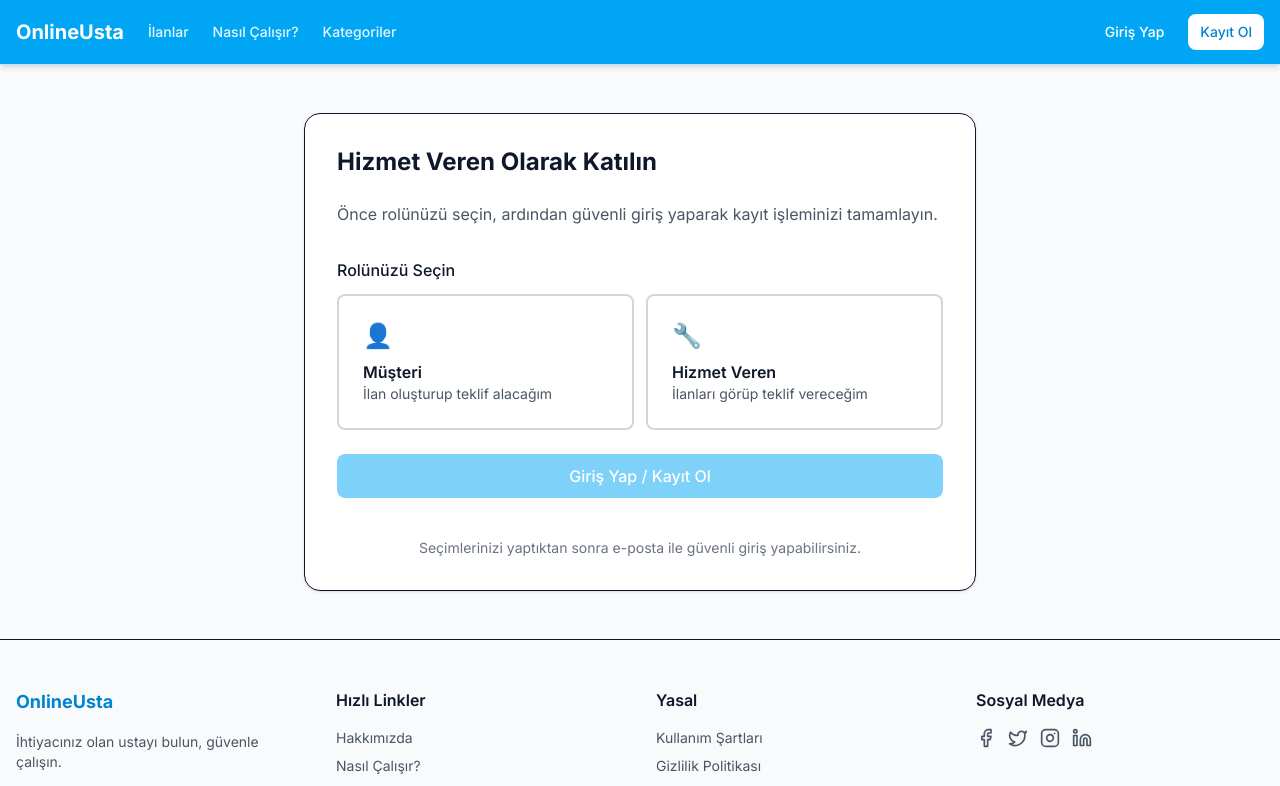
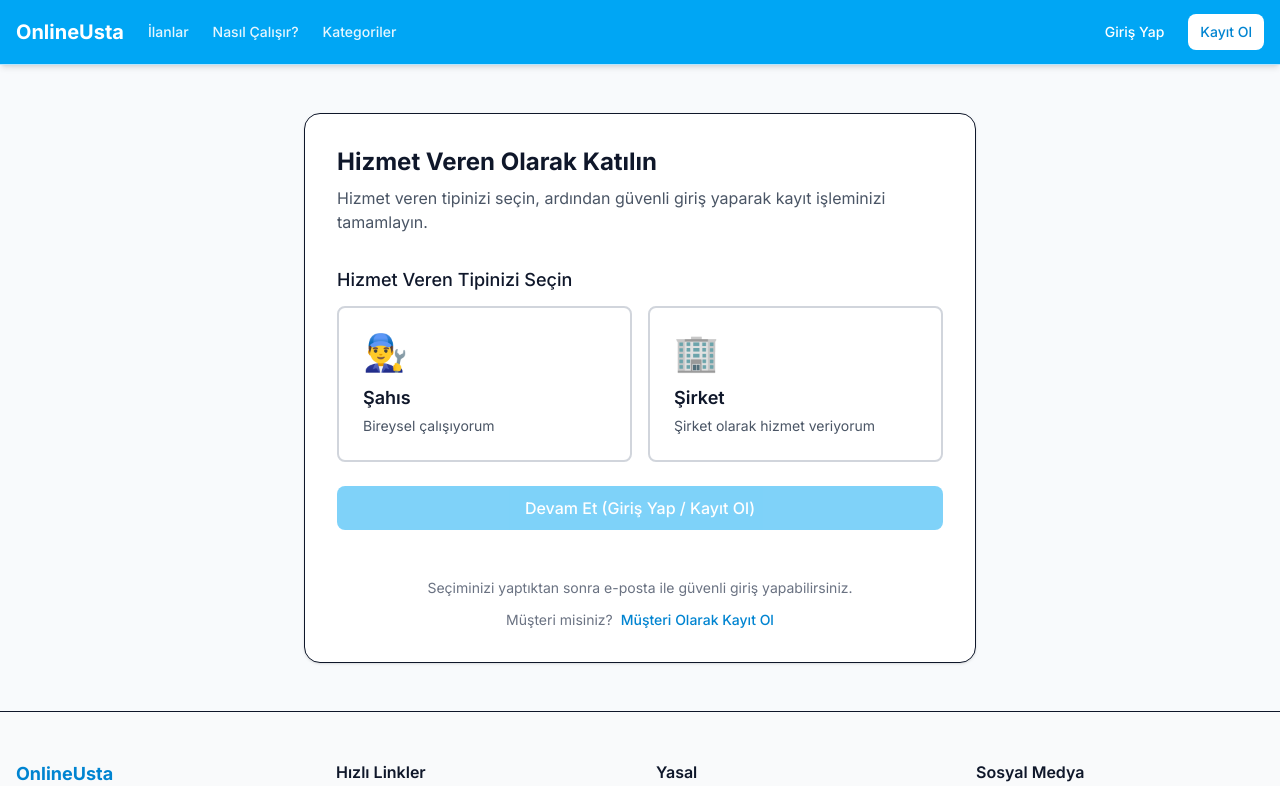
Before and after one commit to ResulKorkmaz/onlineustacomtr, a Next.js app: page /onboarding in a window 1280 px wide. Shown: the top 786 px of the page. Built offline with nearby package versions, Linux system fonts and the light colour scheme; no server answers.

Commit message:
feat: Onboarding sadece hizmet veren tipi seçimi için güncellendi

```diff
--- a/src/app/onboarding/page.tsx
+++ b/src/app/onboarding/page.tsx
@@ -9,7 +9,7 @@ type Role = "customer" | "provider" | "";
 type Kind = "individual" | "company" | "";
 
 export default function OnboardingPage() {
-  const [role, setRole] = useState<Role>("");
+  const [role] = useState<Role>("provider"); // Sabit: Hizmet Veren
   const [kind, setKind] = useState<Kind>("");
   const [loading, setLoading] = useState(false);
   const router = useRouter();
@@ -64,7 +64,7 @@ export default function OnboardingPage() {
   }
 
   async function handleSubmit() {
-    if (!role || (role === "provider" && !kind)) return;
+    if (!kind) return;
 
     setLoading(true);
 
@@ -72,19 +72,17 @@ export default function OnboardingPage() {
 
     if (!user) {
       // Kullanıcı giriş yapmamışsa, seçimleri localStorage'a kaydet ve login'e yönlendir
-      localStorage.setItem("onboarding_role", role);
-      if (role === "provider" && kind) {
+      localStorage.setItem("onboarding_role", "provider");
       localStorage.setItem("onboarding_kind", kind);
-      }
       router.push("/login?redirect=onboarding");
       return;
     }
 
     // Kullanıcı giriş yapmışsa profili güncelle
-    const updates: { role: string; provider_kind?: string } = { role };
-    if (role === "provider") {
-      updates.provider_kind = kind;
-    }
+    const updates = {
+      role: "provider" as const,
+      provider_kind: kind
+    };
 
     const { error } = await supabase
       .from("profiles")
@@ -100,11 +98,9 @@ export default function OnboardingPage() {
     setLoading(false);
   }
 
-  // localStorage'dan seçimleri yükle
+  // localStorage'dan hizmet veren tipi yükle
   useEffect(() => {
-    const savedRole = localStorage.getItem("onboarding_role");
     const savedKind = localStorage.getItem("onboarding_kind");
-    if (savedRole) setRole(savedRole as Role);
     if (savedKind) setKind(savedKind as Kind);
   }, []);
 
@@ -122,62 +118,30 @@ export default function OnboardingPage() {
   return (
     <div className="container mx-auto flex min-h-[60vh] items-center justify-center px-4 py-12">
       <div className="w-full max-w-2xl rounded-2xl border bg-white p-8 shadow-sm">
-        <h1 className="mb-6 text-2xl font-bold">
+        <h1 className="mb-2 text-2xl font-bold">
           {isAuthenticated ? "Profilinizi Tamamlayın" : "Hizmet Veren Olarak Katılın"}
         </h1>
         <p className="mb-8 text-gray-600">
           {isAuthenticated
-            ? "Platformu kullanmaya başlamak için lütfen aşağıdaki bilgileri seçin."
-            : "Önce rolünüzü seçin, ardından güvenli giriş yaparak kayıt işleminizi tamamlayın."
+            ? "Hizmet veren tipinizi seçerek devam edin."
+            : "Hizmet veren tipinizi seçin, ardından güvenli giriş yaparak kayıt işleminizi tamamlayın."
           }
         </p>
 
         <div className="space-y-6">
           <div>
-            <label className="mb-3 block font-medium">Rolünüzü Seçin</label>
-            <div className="grid gap-3 sm:grid-cols-2">
-              <button
-                onClick={() => setRole("customer")}
-                className={`rounded-lg border-2 p-6 text-left transition ${
-                  role === "customer"
-                    ? "border-sky-500 bg-sky-50"
-                    : "border-gray-300 hover:border-gray-300"
-                }`}
-              >
-                <div className="mb-2 text-2xl">👤</div>
-                <h3 className="font-semibold">Müşteri</h3>
-                <p className="text-sm text-gray-600">İlan oluşturup teklif alacağım</p>
-              </button>
-
-              <button
-                onClick={() => setRole("provider")}
-                className={`rounded-lg border-2 p-6 text-left transition ${
-                  role === "provider"
-                    ? "border-sky-500 bg-sky-50"
-                    : "border-gray-300 hover:border-gray-300"
-                }`}
-              >
-                <div className="mb-2 text-2xl">🔧</div>
-                <h3 className="font-semibold">Hizmet Veren</h3>
-                <p className="text-sm text-gray-600">İlanları görüp teklif vereceğim</p>
-              </button>
-            </div>
-          </div>
-
-          {role === "provider" && (
-            <div>
-              <label className="mb-3 block font-medium">Hizmet Veren Tipi</label>
-              <div className="grid gap-3 sm:grid-cols-2">
+            <label className="mb-3 block text-lg font-medium">Hizmet Veren Tipinizi Seçin</label>
+            <div className="grid gap-4 sm:grid-cols-2">
               <button
                 onClick={() => setKind("individual")}
                 className={`rounded-lg border-2 p-6 text-left transition ${
                   kind === "individual"
                     ? "border-sky-500 bg-sky-50"
-                      : "border-gray-300 hover:border-gray-300"
+                    : "border-gray-300 hover:border-gray-400"
                 }`}
               >
-                  <div className="mb-2 text-2xl">👨‍🔧</div>
-                  <h3 className="font-semibold">Şahıs</h3>
+                <div className="mb-3 text-4xl">👨‍🔧</div>
+                <h3 className="mb-1 text-lg font-semibold">Şahıs</h3>
                 <p className="text-sm text-gray-600">Bireysel çalışıyorum</p>
               </button>
 
@@ -186,20 +150,19 @@ export default function OnboardingPage() {
                 className={`rounded-lg border-2 p-6 text-left transition ${
                   kind === "company"
                     ? "border-sky-500 bg-sky-50"
-                      : "border-gray-300 hover:border-gray-300"
+                    : "border-gray-300 hover:border-gray-400"
                 }`}
               >
-                  <div className="mb-2 text-2xl">🏢</div>
-                  <h3 className="font-semibold">Şirket</h3>
+                <div className="mb-3 text-4xl">🏢</div>
+                <h3 className="mb-1 text-lg font-semibold">Şirket</h3>
                 <p className="text-sm text-gray-600">Şirket olarak hizmet veriyorum</p>
               </button>
             </div>
           </div>
-          )}
 
           <Button
             onClick={handleSubmit}
-            disabled={!role || (role === "provider" && !kind) || loading}
+            disabled={!kind || loading}
             className="w-full"
             size="lg"
           >
@@ -207,14 +170,25 @@ export default function OnboardingPage() {
               ? "İşlem yapılıyor..."
               : isAuthenticated
                 ? "Profili Tamamla"
-                : "Giriş Yap / Kayıt Ol"
+                : "Devam Et (Giriş Yap / Kayıt Ol)"
             }
           </Button>
 
           {!isAuthenticated && (
-            <p className="mt-4 text-center text-sm text-gray-500">
-              Seçimlerinizi yaptıktan sonra e-posta ile güvenli giriş yapabilirsiniz.
+            <div className="mt-6 space-y-3">
+              <p className="text-center text-sm text-gray-500">
+                Seçiminizi yaptıktan sonra e-posta ile güvenli giriş yapabilirsiniz.
               </p>
+              <div className="flex items-center justify-center gap-2 text-sm">
+                <span className="text-gray-500">Müşteri misiniz?</span>
+                <a
+                  href="/login?type=customer"
+                  className="font-medium text-sky-600 hover:text-sky-700 hover:underline"
+                >
+                  Müşteri Olarak Kayıt Ol
+                </a>
+              </div>
+            </div>
           )}
         </div>
       </div>
```
Lines whose indentation alone changed are shown as unchanged.
